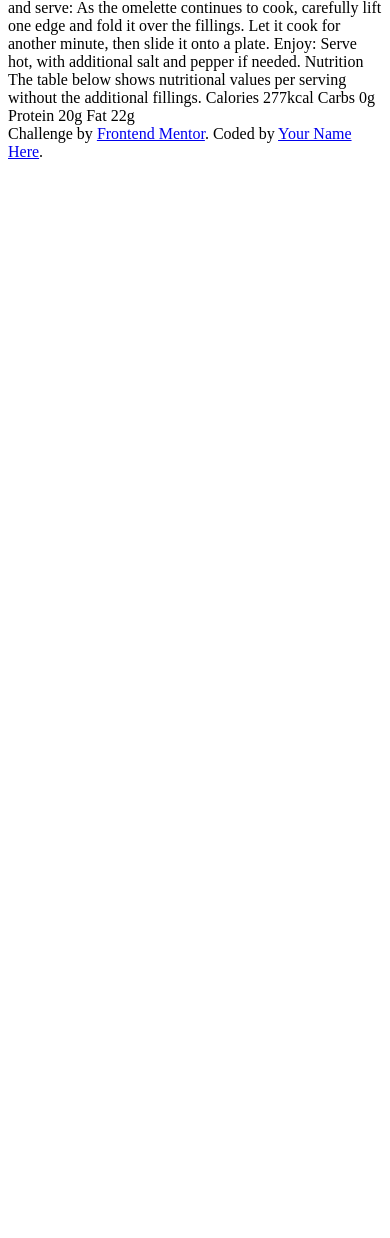
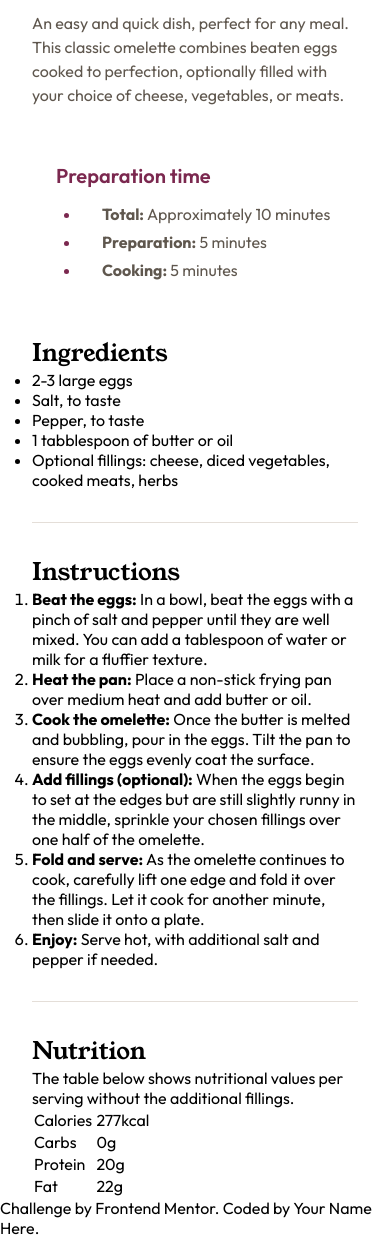
Before and after one commit to Joao0330/recipe-page-frontendmentor, a plain HTML site: page index.html in a window 390 px wide. Shown: the part 333-1571 px from the top of the page. Before the commit the page ends 844 px from the top, so only its background shows below. Drawn offline with Linux system fonts and the light colour scheme.

Commit message:
Added the HTML markup for the whole page, added general responsive styles, and styled the intro and preparation time sections

```diff
--- a/index.html
+++ b/index.html
@@ -11,14 +11,106 @@
 		<title>Frontend Mentor | Recipe page</title>
 	</head>
 	<body>
-		Simple Omelette Recipe An easy and quick dish, perfect for any meal. This classic omelette combines beaten eggs cooked to perfection, optionally filled with your choice of cheese, vegetables, or
-		meats. Preparation time Total: Approximately 10 minutes Preparation: 5 minutes Cooking: 5 minutes Ingredients 2-3 large eggs Salt, to taste Pepper, to taste 1 tablespoon of butter or oil Optional
-		fillings: cheese, diced vegetables, cooked meats, herbs Instructions Beat the eggs: In a bowl, beat the eggs with a pinch of salt and pepper until they are well mixed. You can add a tablespoon of
-		water or milk for a fluffier texture. Heat the pan: Place a non-stick frying pan over medium heat and add butter or oil. Cook the omelette: Once the butter is melted and bubbling, pour in the
-		eggs. Tilt the pan to ensure the eggs evenly coat the surface. Add fillings (optional): When the eggs begin to set at the edges but are still slightly runny in the middle, sprinkle your chosen
-		fillings over one half of the omelette. Fold and serve: As the omelette continues to cook, carefully lift one edge and fold it over the fillings. Let it cook for another minute, then slide it onto
-		a plate. Enjoy: Serve hot, with additional salt and pepper if needed. Nutrition The table below shows nutritional values per serving without the additional fillings. Calories 277kcal Carbs 0g
-		Protein 20g Fat 22g
+		<main>
+			<div class="container">
+				<section class="recipe">
+					<img src="./assets/images/image-omelette.jpeg" alt="Image of the omelette dish on a plate" class="img-fluid" />
+					<section class="recipe__intro">
+						<h1>Simple Omelette Recipe</h1>
+						<p>An easy and quick dish, perfect for any meal. This classic omelette combines beaten eggs cooked to perfection, optionally filled with your choice of cheese, vegetables, or meats.</p>
+					</section>
+
+					<section class="recipe__prepTime">
+						<h2>Preparation time</h2>
+						<ul>
+							<li>
+								<strong>Total:</strong>
+								<span>Approximately 10 minutes</span>
+							</li>
+							<li>
+								<strong>Preparation:</strong>
+								5 minutes
+							</li>
+							<li>
+								<strong>Cooking:</strong>
+								5 minutes
+							</li>
+						</ul>
+					</section>
+
+					<section class="recipe__ingredients">
+						<h2>Ingredients</h2>
+						<ul>
+							<li>2-3 large eggs</li>
+							<li>Salt, to taste</li>
+							<li>Pepper, to taste</li>
+							<li>1 tabblespoon of butter or oil</li>
+							<li>Optional fillings: cheese, diced vegetables, cooked meats, herbs</li>
+						</ul>
+					</section>
+
+					<hr />
+
+					<section class="recipe__instructions">
+						<h2>Instructions</h2>
+						<ol>
+							<li>
+								<strong>Beat the eggs:</strong>
+								In a bowl, beat the eggs with a pinch of salt and pepper until they are well mixed. You can add a tablespoon of water or milk for a fluffier texture.
+							</li>
+							<li>
+								<strong>Heat the pan:</strong>
+								Place a non-stick frying pan over medium heat and add butter or oil.
+							</li>
+							<li>
+								<strong>Cook the omelette:</strong>
+								Once the butter is melted and bubbling, pour in the eggs. Tilt the pan to ensure the eggs evenly coat the surface.
+							</li>
+							<li>
+								<strong>Add fillings (optional):</strong>
+								When the eggs begin to set at the edges but are still slightly runny in the middle, sprinkle your chosen fillings over one half of the omelette.
+							</li>
+							<li>
+								<strong>Fold and serve:</strong>
+								As the omelette continues to cook, carefully lift one edge and fold it over the fillings. Let it cook for another minute, then slide it onto a plate.
+							</li>
+							<li>
+								<strong>Enjoy:</strong>
+								Serve hot, with additional salt and pepper if needed.
+							</li>
+						</ol>
+					</section>
+
+					<hr />
+
+					<section class="recipe__nutrition">
+						<h2>Nutrition</h2>
+						<p>The table below shows nutritional values per serving without the additional fillings.</p>
+
+						<table style="width: 121.45px">
+							<tbody>
+								<tr>
+									<td>Calories</td>
+									<td>277kcal</td>
+								</tr>
+								<tr>
+									<td>Carbs</td>
+									<td>0g</td>
+								</tr>
+								<tr>
+									<td>Protein</td>
+									<td>20g</td>
+								</tr>
+								<tr>
+									<td>Fat</td>
+									<td>22g</td>
+								</tr>
+							</tbody>
+						</table>
+					</section>
+				</section>
+			</div>
+		</main>
 
 		<footer class="attribution">Challenge by <a href="https://www.frontendmentor.io?ref=challenge" target="_blank">Frontend Mentor</a>. Coded by <a href="#">Your Name Here</a>.</footer>
 	</body>
--- a/styles/abstracts/_mixins.scss
+++ b/styles/abstracts/_mixins.scss
@@ -3,7 +3,3 @@
 		@content;
 	}
 }
-
-/* @include breakpointMobile(991px) {
-    width: 100%;
-} */
--- a/styles/components/_buttons.scss
+++ /dev/null
@@ -1,3 +0,0 @@
-/* @use '../abstracts' as *; */
-
-//Here i put all reusable components such as buttons, cards, navigation bars, modals, etc.
--- a/styles/core/_reset.scss
+++ b/styles/core/_reset.scss
@@ -1,8 +1,10 @@
+@use '../abstracts' as *;
+
 * {
 	box-sizing: border-box;
 	padding: 0;
 	margin: 0;
-	border: 1px solid green;
+	/* border: 1px solid green; */
 }
 
 html {
@@ -10,19 +12,12 @@
 	-webkit-text-size-adjust: none;
 	text-size-adjust: none;
 	scroll-behavior: smooth;
-
-	/* @include breakpointDesktop(768px) {
-		font-size: 14px;
-	}
-
-	@include breakpointDesktop(480px) {
-		font-size: 12px;
-	} */
 }
 
 body {
 	text-rendering: optimizeLegibility;
 	-webkit-font-smoothing: antialiased;
+	font-family: 'Outfit', sans-serif;
 }
 
 a {
@@ -30,9 +25,9 @@
 	color: inherit;
 }
 
-ul {
+/* ul {
 	list-style-type: none;
-}
+} */
 
 img {
 	display: block;
--- a/styles/core/_typography.scss
+++ b/styles/core/_typography.scss
@@ -1 +1,7 @@
 @import url('https://fonts.googleapis.com/css2?family=Outfit:wght@100..900&family=Young+Serif&display=swap');
+
+h1,
+h2 {
+	font-family: 'Young Serif', serif;
+	font-weight: 400;
+}
--- a/styles/core/_utils.scss
+++ b/styles/core/_utils.scss
@@ -1,11 +1,15 @@
+@use '../abstracts' as *;
+
 .container {
+	min-height: 100vh;
 	display: flex;
+	align-items: center;
 	justify-content: center;
-	align-items: center;
-	min-height: 100vh;
-	margin: 0 auto;
-	padding: 0 1rem;
-	/* border: 1px solid red; */
+	background: $color-stone-100;
+
+	@include breakpointMobile(600px) {
+		padding: 8rem 3rem;
+	}
 }
 
 .img-fluid {
--- /dev/null
+++ b/styles/layout/_recipe.scss
@@ -0,0 +1,106 @@
+@use '../abstracts' as *;
+
+.recipe {
+	background: $color-white;
+	max-width: 46rem;
+
+	@include breakpointMobile(600px) {
+		padding: 2.5rem;
+		border-radius: 1.5rem;
+
+		img {
+			border-radius: 0.75rem;
+		}
+	}
+
+	&__intro {
+		padding: 0 2rem;
+		margin: 2.5rem 0 2rem;
+
+		@include breakpointMobile(600px) {
+			padding: 0;
+		}
+
+		h1 {
+			font-size: 2.25rem;
+			margin-bottom: 1.5rem;
+		}
+		p {
+			line-height: 1.5;
+			color: $color-stone-600;
+		}
+	}
+
+	&__prepTime {
+		padding: 1.5rem 3.5rem;
+		margin: 2rem 0;
+
+		h2 {
+			font-family: 'Outfit', sans-serif;
+			font-size: 1.25rem;
+			font-weight: 600;
+			color: $color-rose-800;
+			margin-bottom: 1rem;
+		}
+
+		ul {
+			display: flex;
+			flex-direction: column;
+			gap: 0.5rem;
+			color: $color-stone-600;
+			list-style: inside;
+
+			li {
+				position: relative;
+				padding-left: 0.5rem;
+
+				&::marker {
+					color: $color-rose-800;
+					margin-right: 5rem;
+				}
+
+				strong {
+					padding-left: 1rem;
+				}
+			}
+		}
+	}
+
+	&__ingredients {
+		margin: 2rem 0;
+		padding: 0 2rem;
+
+		@include breakpointMobile(600px) {
+			padding: 0;
+		}
+	}
+
+	&__instructions {
+		margin: 2rem 0;
+		padding: 0 2rem;
+
+		@include breakpointMobile(600px) {
+			padding: 0;
+		}
+	}
+
+	&__nutrition {
+		margin-top: 2rem;
+		padding: 0 2rem;
+
+		@include breakpointMobile(600px) {
+			padding: 0;
+		}
+	}
+
+	hr {
+		margin: 0 2rem;
+		background: $color-stone-150;
+		border: none;
+		height: 1px;
+
+		@include breakpointMobile(600px) {
+			margin: 0;
+		}
+	}
+}
--- a/styles/main.scss
+++ b/styles/main.scss
@@ -2,6 +2,4 @@
 
 @use 'abstracts';
 
-@use 'components/buttons';
-
 @use 'layout';
```
Also changed, not shown: styles/layout/_index.scss (+2 -8 lines), styles/layout/_about.scss (deleted), styles/layout/_blog.scss (deleted), styles/layout/_hero.scss (deleted), styles/layout/_navbar.scss (deleted), styles/layout/_services.scss (deleted), styles/layout/_team.scss (deleted), styles/layout/_testimonials.scss (deleted), styles/main.css.
